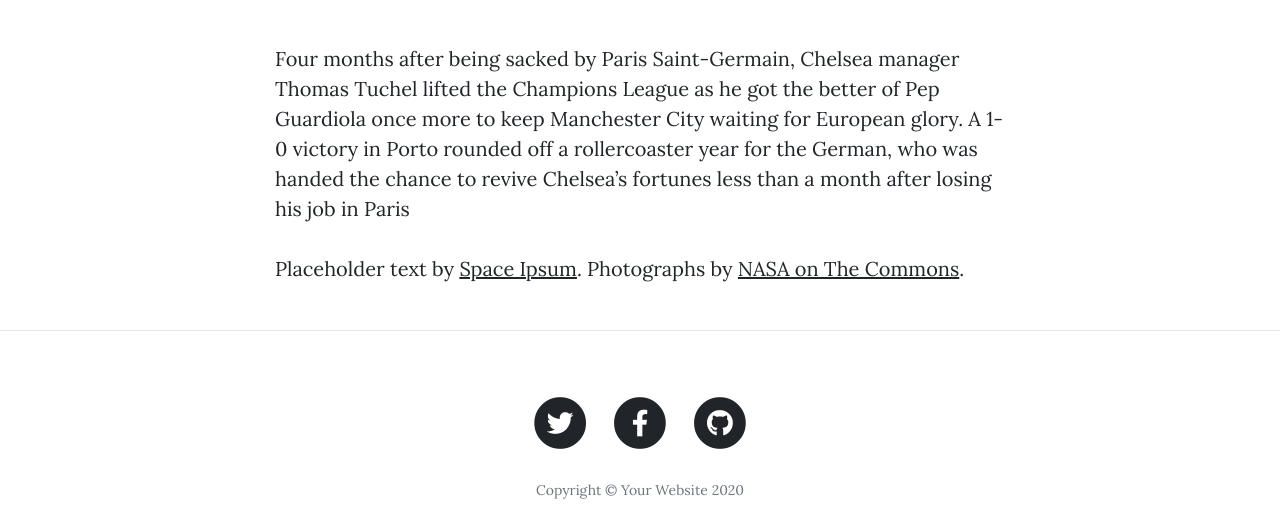
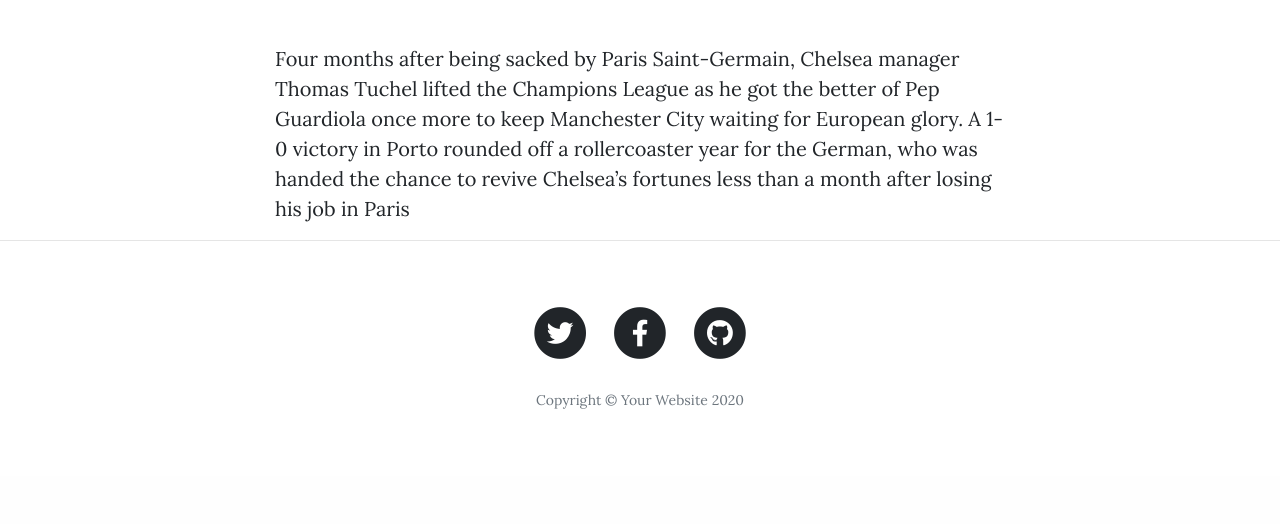
Before and after one commit to Prateek-Mundra/Python-Flask-Blog, a Flask app: page /post/chelsea in a window 1280 px wide. Shown: the part 831-1355 px from the top of the page. After the commit the page ends 1240 px from the top, so only its background shows below. Run offline with Flask 2, Linux system fonts and the light colour scheme; data comes from the database, SQL or seed files in the repository; some libraries are stand-ins or nearby versions.

Commit message:
remove placeholder text

```diff
--- a/templates/post.html
+++ b/templates/post.html
@@ -28,9 +28,9 @@
         <div class="col-lg-8 col-md-10 mx-auto">
          {{post.content}}
 
-          <p>Placeholder text by
+          <!-- <p>Placeholder text by
             <a href="http://spaceipsum.com/">Space Ipsum</a>. Photographs by
-            <a href="https://www.flickr.com/photos/nasacommons/">NASA on The Commons</a>.</p>
+            <a href="https://www.flickr.com/photos/nasacommons/">NASA on The Commons</a>.</p> -->
         </div>
       </div>
     </div>
```
Also changed, not shown: static/img/hindu.jpg (added).
